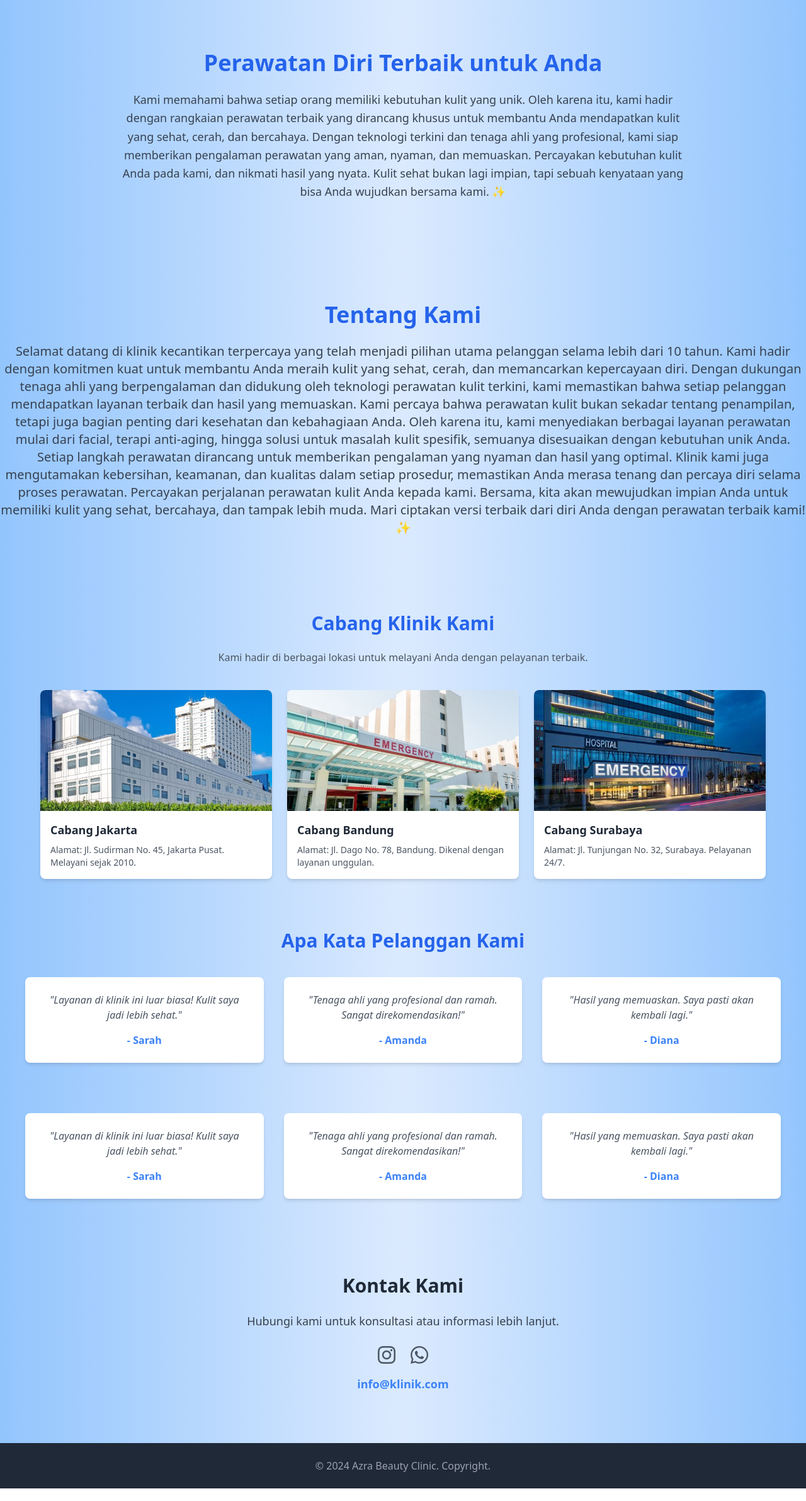
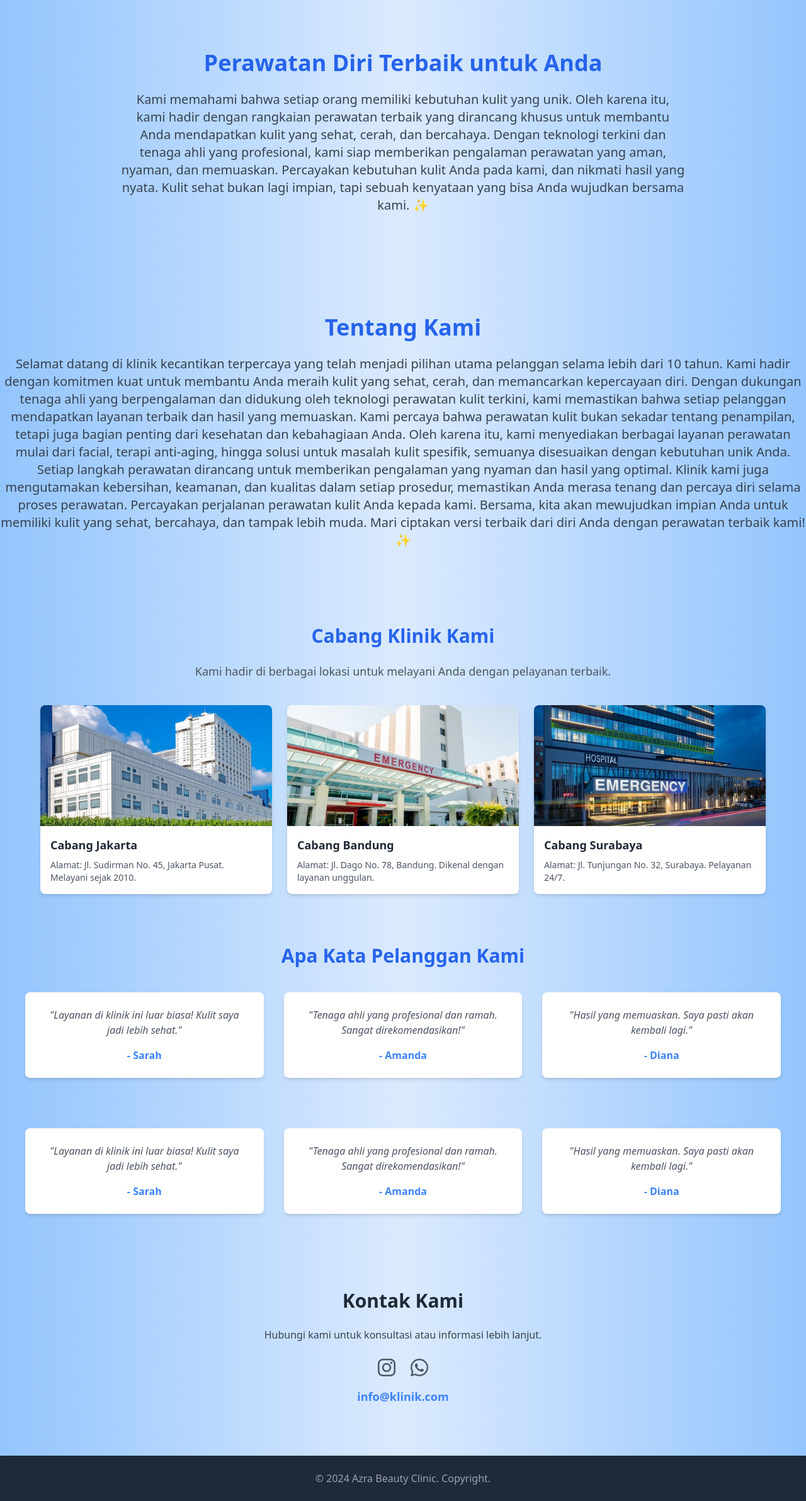
Before and after one commit to Wassabie/klinik_kecantikan, a PHP site: page /klinik_pweb/ in a window 1280 px wide. Shown: the part 72-2456 px from the top of the page at 63% size. Run offline with PHP 8.4, Linux system fonts and the light colour scheme; some libraries are stand-ins or nearby versions; some web fonts are replaced.

Commit message:
perubahan deskripsi index

```diff
--- a/index.php
+++ b/index.php
@@ -31,7 +31,7 @@
             <h2 class="text-4xl font-bold text-blue-600 mb-6">
                 Perawatan Diri Terbaik untuk Anda
             </h2>
-            <p class="text-gray-700 text-lg leading-relaxed max-w-4xl mx-auto">
+            <p class="text-xl text-gray-700 text-lg max-w-4xl mx-auto">
                 Kami memahami bahwa setiap orang memiliki kebutuhan kulit yang unik. Oleh karena itu, kami hadir dengan rangkaian perawatan terbaik yang dirancang khusus untuk membantu Anda mendapatkan kulit yang sehat, cerah, dan bercahaya. Dengan teknologi terkini dan tenaga ahli yang profesional, kami siap memberikan pengalaman perawatan yang aman, nyaman, dan memuaskan. Percayakan kebutuhan kulit Anda pada kami, dan nikmati hasil yang nyata. Kulit sehat bukan lagi impian, tapi sebuah kenyataan yang bisa Anda wujudkan bersama kami. ✨
             </p>
         </div>
@@ -57,7 +57,7 @@
     <section class="bg-gradient-to-r from-blue-300 via-blue-100 to-blue-300 shadow-md py-10 px-6">
         <div class="max-w-7xl mx-auto text-center">
             <h2 class="text-3xl font-bold text-blue-600 mb-6">Cabang Klinik Kami</h2>
-            <p class="text-gray-600 mb-10">Kami hadir di berbagai lokasi untuk melayani Anda dengan pelayanan terbaik.
+            <p class="text-lg text-gray-600 mb-10">Kami hadir di berbagai lokasi untuk melayani Anda dengan pelayanan terbaik.
             </p>
         </div>
 
@@ -139,7 +139,7 @@
     <section id="kontak" class="bg-gradient-to-r from-blue-300 via-blue-100 to-blue-300 shadow-md py-20">
         <div class="container mx-auto text-center">
             <h3 class="text-3xl font-bold text-gray-800 mb-6">Kontak Kami</h3>
-            <p class=" text-lg text-gray-700 mb-6">Hubungi kami untuk konsultasi atau informasi lebih lanjut.</p>
+            <p class=" text-l text-gray-700 mb-6">Hubungi kami untuk konsultasi atau informasi lebih lanjut.</p>
             <div class="flex flex-col items-center space-y-4">
                 <div class="flex items-center justify-center space-x-6">
                     <div class="flex flex-col items-center space-y-4">
```
